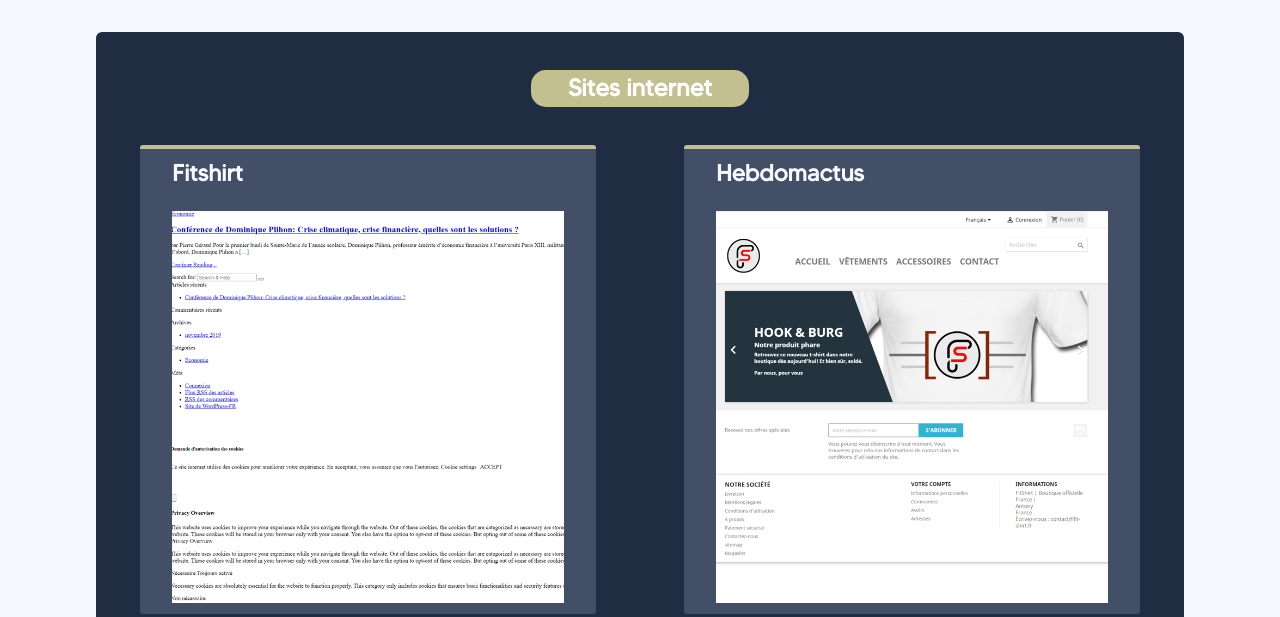
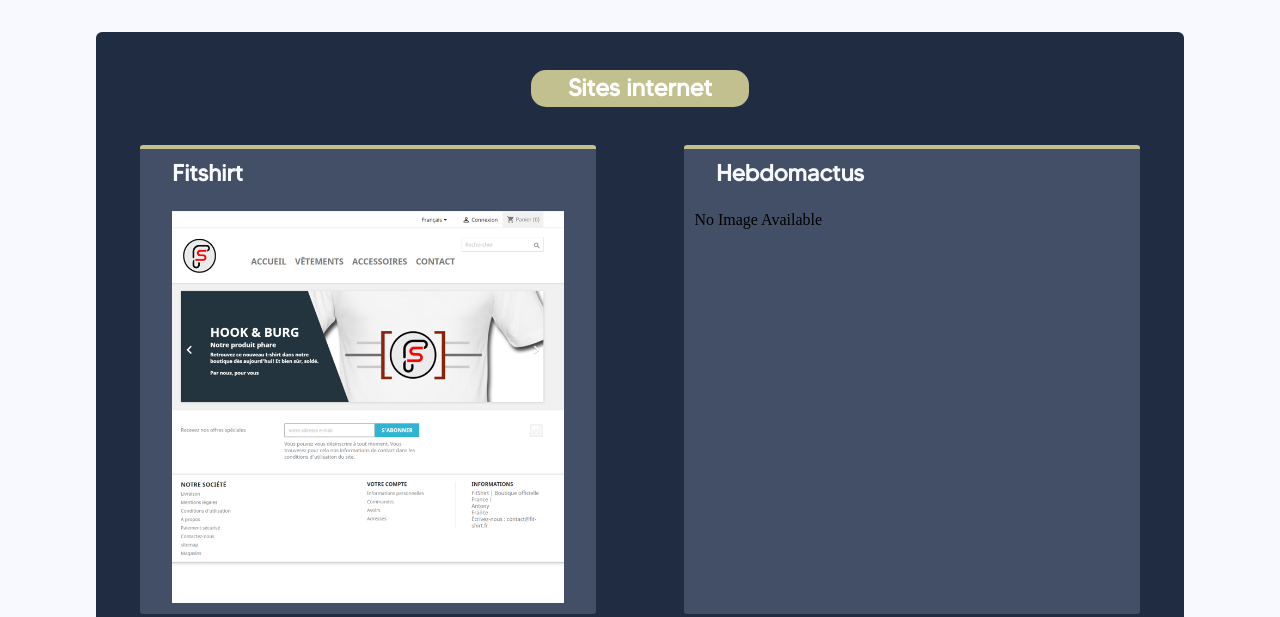
Before and after one commit to Winczlavv/SaphirWebsite, a plain HTML site: page creation.html in a window 1280 px wide. Shown: the part 195-812 px from the top of the page. Drawn offline with Linux system fonts and the light colour scheme.

Commit message:
Update creation.html

```diff
--- a/creation.html
+++ b/creation.html
@@ -39,11 +39,11 @@
 		<div class="web">
 			<div class="div-crea">
 				<b><p style="color: ghostwhite; text-align: left; font-family: tom; margin-top: 0%;font-size:1.8vw;padding-left:5%;">Fitshirt</p></b>
-				<img src="src/img/hebdom.png" style="width: 90%; height: auto; display: block; margin:0 auto"/>
+				<img src="src/img/fitshirt.png" style="width: 90%; height: auto; display: block; margin:0 auto"/>
 			</div>
 			<div class="div-crea">
 				<b><p style="color: ghostwhite; text-align: left; font-family: tom;  margin-top: 0%;font-size:1.8vw;padding-left:5%;">Hebdomactus</p></b>
-				<img src="src/img/fitshirt.png" style="width: 90%; height: auto; display: block; margin:0 auto"/>
+				No Image Available
 			</div>
 		</div>
 		<br>
```
